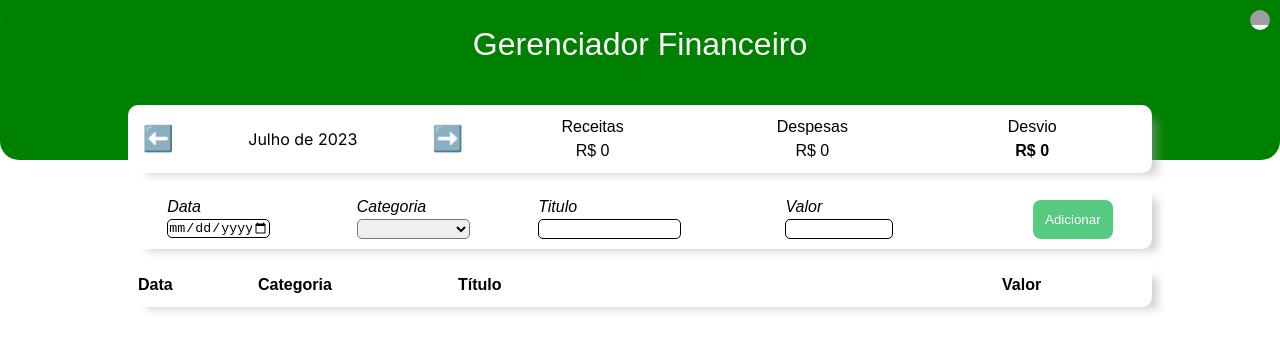
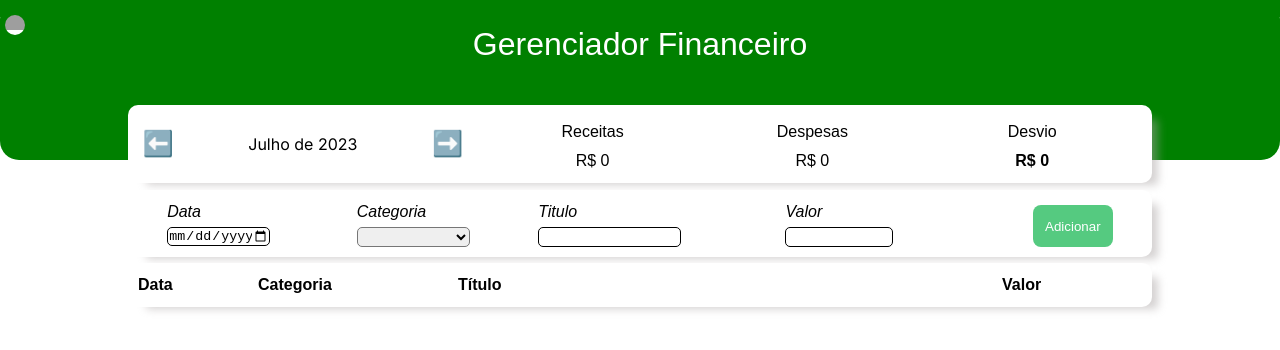
Before and after one commit to Alexsandro-souza/gerenciador_de_despesas, a React (Vite) app: page / in a window 1280 px wide. Shown: the top 350 px of the page. Built offline with nearby package versions, Linux system fonts and the light colour scheme; grey boxes are pictures that could not be loaded.

Commit message:
feat: Gerando build da aplicação

```diff
--- a/src/App.styles.ts
+++ b/src/App.styles.ts
@@ -32,6 +32,8 @@ export const HeaderText = styled.h1`
     font-weight: 300;
     line-height: 35px;
 
+    @media (max-width: 405px) {padding-top: 30px;}
+
 
 `;
 
--- a/src/App.tsx
+++ b/src/App.tsx
@@ -53,6 +53,7 @@ const App = () =>{
 
   return(
     <>
+      <Configuration colorLine={colorBackground} color={handleColor} addNewCategory={handleCategory}/>
       <A.Container/>
 
         <A.Header color={colorBackground}>
@@ -68,7 +69,7 @@ const App = () =>{
           revenues = {revenues}
           expenses = {expenses}/>
 
-          <Configuration colorLine={colorBackground} color={handleColor} addNewCategory={handleCategory}/>
+
 
           <InputForm categorysList={categorys} addInList={handleList}/>
 
--- a/src/components/configuration/Configuration.tsx
+++ b/src/components/configuration/Configuration.tsx
@@ -16,18 +16,18 @@ export const Configuration = ({addNewCategory, color, colorLine})=>{
 
     return(
         <>
-        <A.configuration show={modalIsOpen.toString()} onClick={handleModal}><A.wraper></A.wraper></A.configuration>
+        <A.configuration show={modalIsOpen.toString()} onClick={handleModal}></A.configuration>
         <ReactModal
         isOpen={modalIsOpen}
         style={{
             overlay:{backgroundColor: 'rgba(196, 195, 195, 0.75)'},
             content:{
-            top: '0',
-            left: '40%',
-            right: '-7px',
-            bottom: '0',
+            top: '-10px',
+            left: '0',
+            right: '0',
+            bottom: '60%',
             border: '1px solid black',
-            borderRadius: '10px'
+            borderRadius: '15px'
             }
         }}
         >
--- a/src/components/configuration/ConfigurationStyle.ts
+++ b/src/components/configuration/ConfigurationStyle.ts
@@ -6,21 +6,18 @@ export const configuration = styled.div<{show : string}>`
     position: absolute;
     z-index: 999;
     cursor: pointer;
-    top: -150px;
-    right: -11.5%;
-    font-size: 20px;
+    background-image: url(https://www.pngmart.com/files/5/Gears-PNG-File.png);
+    width: 20px;
+    height: 20px;
+    background-size: contain;
+    background-repeat: no-repeat;
+    background-color: white;
+    border-radius: 50%;
+    left: 5px;
+    top: 15px;
+
     display: ${props => (props.show == 'false'? 'block' : 'none')};
 
-    @media (max-width: 377px) {top: -160px;}
+
+
 `;
-
-export const wraper = styled.div`
-    border: unset;
-    background-color: white;
-    background-image: url(https://www.pngmart.com/files/5/Gears-PNG-File.png);
-    border-radius: 50%;
-    background-size: contain;
-    background-repeat: no-repeat;
-    width: 20px;
-    height: 20px;
-`;
--- a/src/components/configuration/formModal.tsx
+++ b/src/components/configuration/formModal.tsx
@@ -62,16 +62,16 @@ export const FormModal = ({onClickClose, addNewCategory, color, colorLine }: pro
 
     return(
         <>
+            <A.call>Personalise como preferir</A.call>
+            <form>
                 <A.container>
                 <A.close onClick={onClickClose}>X</A.close>
-            <A.call>Personalise como preferir</A.call>
-            <form>
-                <A.divider colorLine={colorLine}/>
+
+                    <A.dividerLeft>
                         <A.wraper>
                             <A.label>Foto de perfil</A.label>
                             <A.input style={{width:'120px'}} type="file" />
                         </A.wraper>
-
                         <A.wraper>
                             <A.label>Cor do background </A.label>
                             <A.select onChange={hadleChangeColoBackground}>
@@ -81,36 +81,35 @@ export const FormModal = ({onClickClose, addNewCategory, color, colorLine }: pro
                             })}
                             </A.select>
                         </A.wraper>
+                    </A.dividerLeft>
 
-                <A.divider colorLine={colorLine}/>
-
+                    <A.dividerRigth colorLine={colorLine}>
                         <A.wraper>
                             <A.label>Nova Categoria </A.label>
                             <A.input value={category} onChange={handleChangeCategorys} type="text" />
                         </A.wraper>
                         <A.wraper>
+                            <A.label>Cor da categoria </A.label>
+                            <A.select onChange={handleChangeColorCategorys}>
+                            <A.option ></A.option>
+                            {colorCategorys.map((item,index)=>{
+                            return <A.option style={{background: item, color :'white' }} key={index}>{item}</A.option>
+                            })}
+                            </A.select>
+                        </A.wraper>
+                        <A.wraper>
                             <A.label>Essa categoria é uma despesa </A.label>
                             <A.select onChange={handleChangeExpenseOrRevenues}>
-                        <option ></option>
-                        <option >Sim</option>
-                        <option >Não</option>
+                                <A.option ></A.option>
+                                <A.option >Sim</A.option>
+                                <A.option >Não</A.option>
                             </A.select>
                         </A.wraper>
+                    </A.dividerRigth>
+                </A.container>
+                <A.button onClick={handleAdd}>Salvar</A.button>
+            </form>
 
-                <A.wraper>
-                    <A.label>Cor da categoria </A.label>
-                    <A.select onChange={handleChangeColorCategorys}>
-                    <option ></option>
-                    {colorCategorys.map((item,index)=>{
-                      return <option style={{background: item, color :'white' }} key={index}>{item}</option>
-                    })}
-
-                    </A.select>
-                </A.wraper>
-                <A.button onClick={handleAdd}>Salvar</A.button>
-                <A.divider colorLine={colorLine}/>
-            </form>
-        </A.container>
 
         </>
 
--- a/src/components/configuration/formModalStyle.ts
+++ b/src/components/configuration/formModalStyle.ts
@@ -1,47 +1,28 @@
 import styled from 'styled-components';
 
 export const wraper = styled.div`
-    padding: 5px;
+    padding-left: 15px;
     margin-bottom: 1px;
     max-width: 150px;
 `;
-
-export const divider = styled.div<{colorLine}>`
-    border-bottom: solid 3px ${props =>props.colorLine};
-    margin: 15px 0;
-    border-radius: 10px;
-`;
-
-export const button = styled.button`
-    background-color: #55ca80;
-    color: white;
-    border-radius: 8px;
-    border: none;
-    padding: 5px;
-    cursor: pointer;
-    margin-top: 15px;
-`
-
 export const call = styled.h2<{}>`
-    margin: 19px 0 50px 0;
+    margin: 15px 0 15px 0;
     text-align: center;
     line-height: 25px;
     font-family: 'Poppings', sans-serif;
     font-weight: 300;
-
-
-
 `;
 
-export const input = styled.input`
-    padding-left: 3px;
-
+export const container = styled.div`
+    position: relative;
+    display: flex;
+    flex-direction: row;
 `;
 
 export const close = styled.button`
     position: absolute;
     right: 0;
-    top: -23px;
+    top: -55px;
     background-color: red;
     border: unset;
     font-weight: bold;
@@ -52,18 +33,61 @@ export const close = styled.button`
     cursor: pointer;
 `;
 
-export const container = styled.div`
-    position: relative;
+export const divider = styled.h2<{colorLine}>`
+    border-bottom: solid 2px ${props =>props.colorLine};
+    border-radius: 2px;
+    width: 150px;
+    margin-bottom: 20px;
+    font-family: 'Poppings', sans-serif;
+    font-weight: 300;
+    font-size: 23px;
+    text-align: center;
+`;
 
-    @media (max-width: 700px) {}
+export const dividerRigth = styled.div<{colorLine}>`
+    border-left: solid 3px ${props =>props.colorLine};
+    margin: 15px 0;
+    border-radius: 2px;
+    width: 65%;
+    display: flex;
+
+`;
+
+export const dividerLeft = styled.div`
+    margin: 15px 0;
+    border-radius: 2px;
+    width: 35%;
+`;
+
+export const input = styled.input`
+    padding-left: 3px;
+    margin: 5px 0 8px 0;
+    width: 100px;
 `;
 
 export const select = styled.select`
     cursor: pointer;
+    margin-top: 5px;
 `;
 
+export const option = styled.option`
+    font-size: 12px;
+`;
 export const label = styled.label`
     font-family: 'Poppings', sans-serif;
     font-weight: 100;
+    line-height: 1;
+    font-size: 15px;
+`;
 
+export const button = styled.button`
+    background-color: #55ca80;
+    color: white;
+    border-radius: 8px;
+    border: none;
+    padding: 5px;
+    cursor: pointer;
+    position: absolute;
+    right: 25px;
+    bottom: 55px;
 `;
--- a/src/components/info/AreaInfoStyle.ts
+++ b/src/components/info/AreaInfoStyle.ts
@@ -16,6 +16,7 @@ export const container = styled.div`
     @media (max-width: 768px) {
         display: inline-block;
     }
+     @media (max-width: 334px) {   top: -40px;}
 `;
 
 export const filterMonth = styled.div`
@@ -43,6 +44,7 @@ export const resumeInfo = styled.div`
     flex: 2;
     display: flex;
     flex-wrap: wrap;
+    margin-top: 5px;
 
 `;
 
--- a/src/components/info/ResumeStyle.ts
+++ b/src/components/info/ResumeStyle.ts
@@ -20,6 +20,7 @@ export const value = styled.div`
     border-radius: 10px;
     font-family: 'Poppings', sans-serif;
     font-weight: 400;
+    margin-top: 5px;
 
 
 `;
@@ -30,6 +31,7 @@ export const valueDetour = styled.div<{color?:string}>`
     border-radius: 10px;
     font-family: 'Poppings', sans-serif;
     font-weight: 600;
+    margin-top: 5px;
 
 
 `;
--- a/src/components/input/InputFormStyle.ts
+++ b/src/components/input/InputFormStyle.ts
@@ -15,9 +15,9 @@ export const container = styled.div`
     -webkit-box-shadow: 12px 8px 8px -6px rgba(168,162,162,0.49);
     -moz-box-shadow: 12px 8px 8px -6px rgba(168,162,162,0.49);
     position: absolute;
-    top: 25px;
+    top: 30px;
 
-    @media (max-width: 768px) {top: 60px;}
+    @media (max-width: 768px) {top: 66px;}
     @media (max-width: 372px) {top: 83px;}
 
 
@@ -31,6 +31,7 @@ export const input = styled.input<InputProps>`
     padding: ${({padding}) => padding ? `${padding}px` : 0} 0;
     width: ${({width}) => width ? `${width}%` : 0};
     border-radius: 5px;
+    margin-top: 3px;
 
     @media (max-width: 605px) {
         min-width: 105px;
@@ -43,6 +44,7 @@ export const inputCategory = styled.select<InputProps>`
     padding: ${({padding}) => padding ? `${padding}px` : 0} 0;
     min-width: ${({width}) => width ? `${width}px` : 0};
     border-radius: 5px;
+    margin-top: 3px;
 
     @media (max-width: 605px) {
         min-width: 105px;
--- a/src/components/table/style.ts
+++ b/src/components/table/style.ts
@@ -16,8 +16,8 @@ export const table = styled.table`
     top: 103px;
     border-collapse: collapse;
 
-    @media (max-width: 768px) {top: 133px;}
-    @media (max-width: 715px) {top: 313px;}
+    @media (max-width: 768px) {top: 139px;}
+    @media (max-width: 715px) {top: 329px;}
     @media (max-width: 605px) {top: 236px;}
     @media (max-width: 372px) {top: 256px;}
 
--- a/src/data/tipagem/typesItem.ts
+++ b/src/data/tipagem/typesItem.ts
@@ -8,7 +8,7 @@ export type typesItem = {
 }
 
 export type newTypesItem = {
-    date: Date;
+    date: Date | void;
     category: string;
     title: string;
     value: number | string;
```
Also changed, not shown: src/assets/img/Gears.jpg (deleted). Lines whose indentation alone changed are shown as unchanged.
